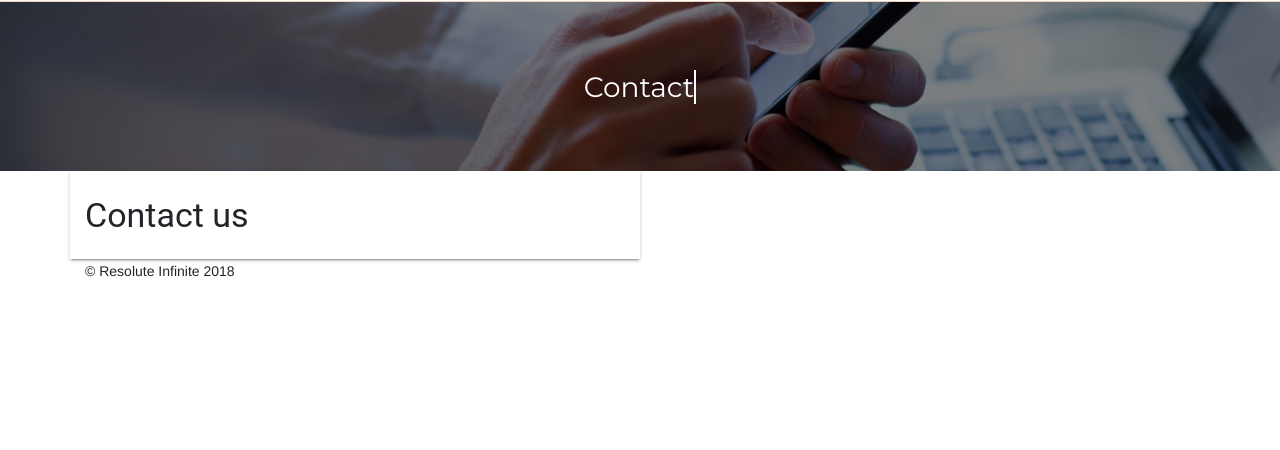
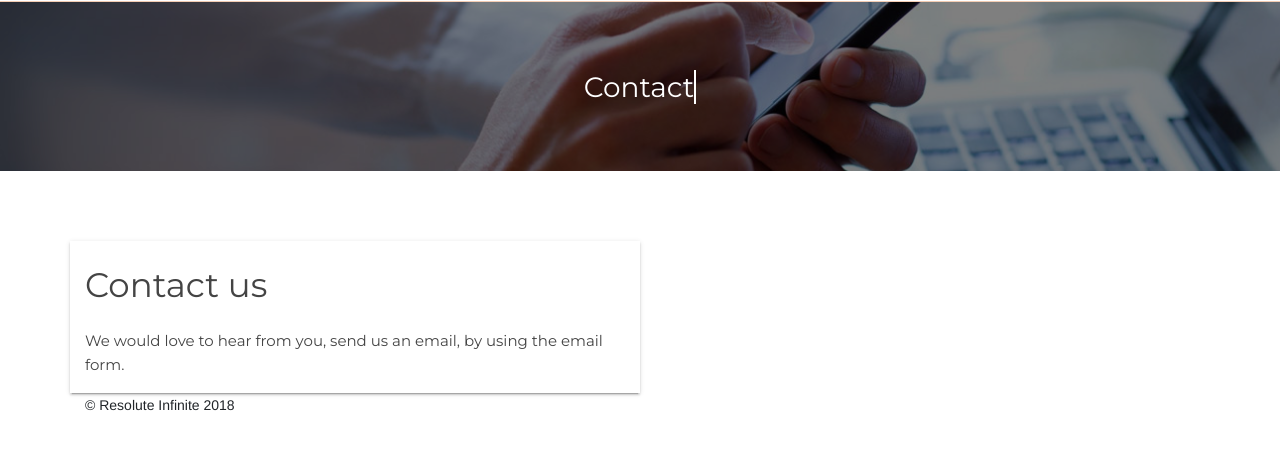
Before and after one commit to joshmanhuwa/resoluteinfinite.co.za, a plain HTML site: page dev/contact.html in a window 1280 px wide. Shown: the part 72-522 px from the top of the page. Drawn offline with nearby package versions, Linux system fonts and the light colour scheme.

Commit message:
contact page
updated contact page

```diff
--- a/dev/contact.html
+++ b/dev/contact.html
@@ -120,8 +120,11 @@
     <div class="row">
       <div class="col-md-6 col-xs-12 info-dox-card">
         <h3>Contact us</h3>
+        <p>We would love to hear from you, send us an email, by using the email form.</p>
+
       </div>
       <div class="col-md-6 col-xs-12">
+
 
       </div>
     </div>
--- a/dev/css/style.css
+++ b/dev/css/style.css
@@ -100,6 +100,15 @@
 .banner-content > h4 {
   color: #fff;
 }
+
+.info-dox-card > h3 {
+  font-family: 'Montserrat', sans-serif;
+}
+
+.info-dox-card > p {
+  font-family: 'Montserrat', sans-serif;
+  font-size: 15px;
+}
 /* ===================================
 4. Buttons
 ==================================== */
@@ -124,6 +133,8 @@
 ==================================== */
 
 .info-dox-card {
+  color: #444;
+  margin-top:70px;
   box-shadow: 0 2px 2px 0 rgba(0,0,0,.14), 0 3px 1px -2px rgba(0,0,0,.2), 0 1px 5px 0 rgba(0,0,0,.12);
 }
 
```
